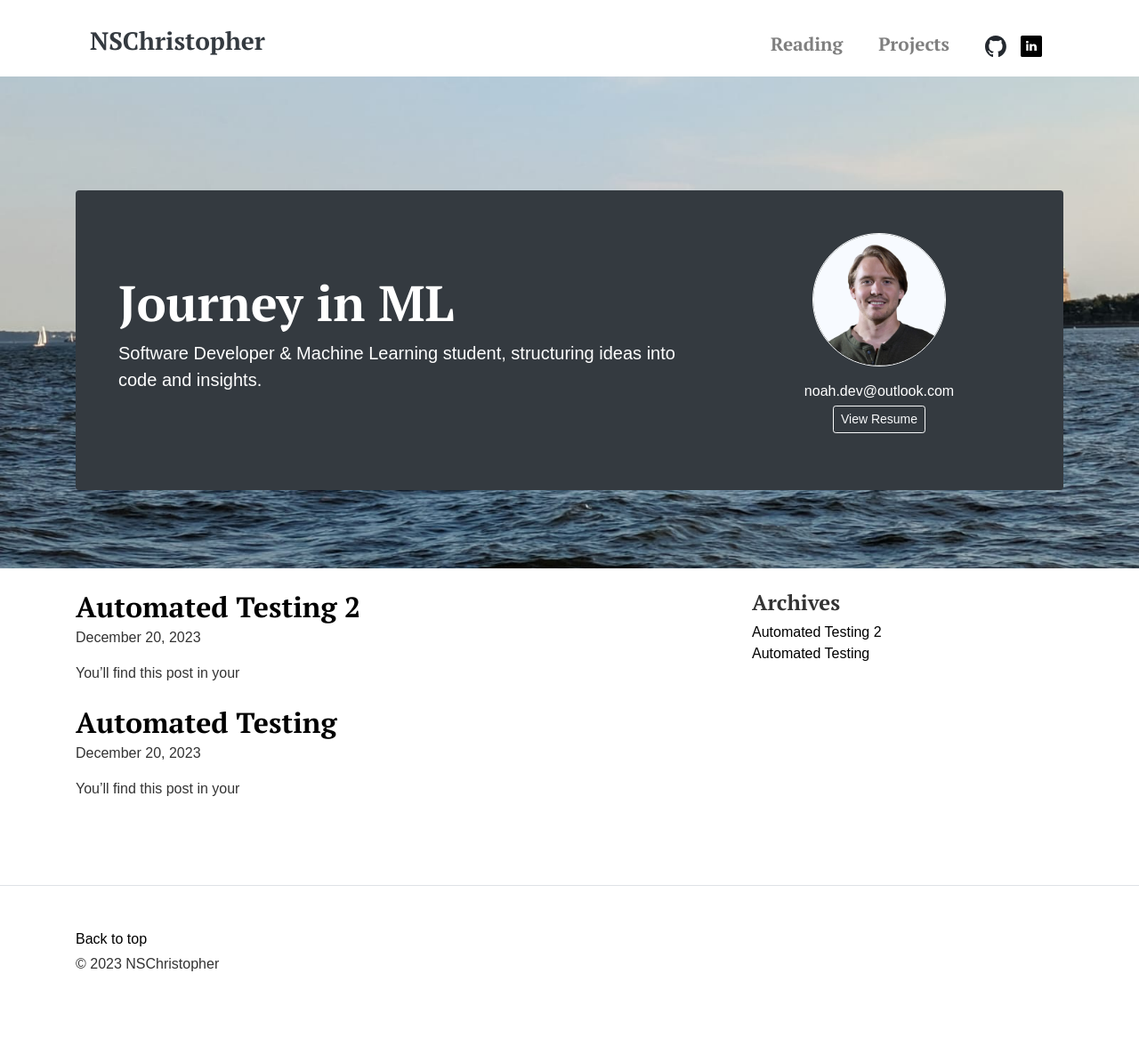
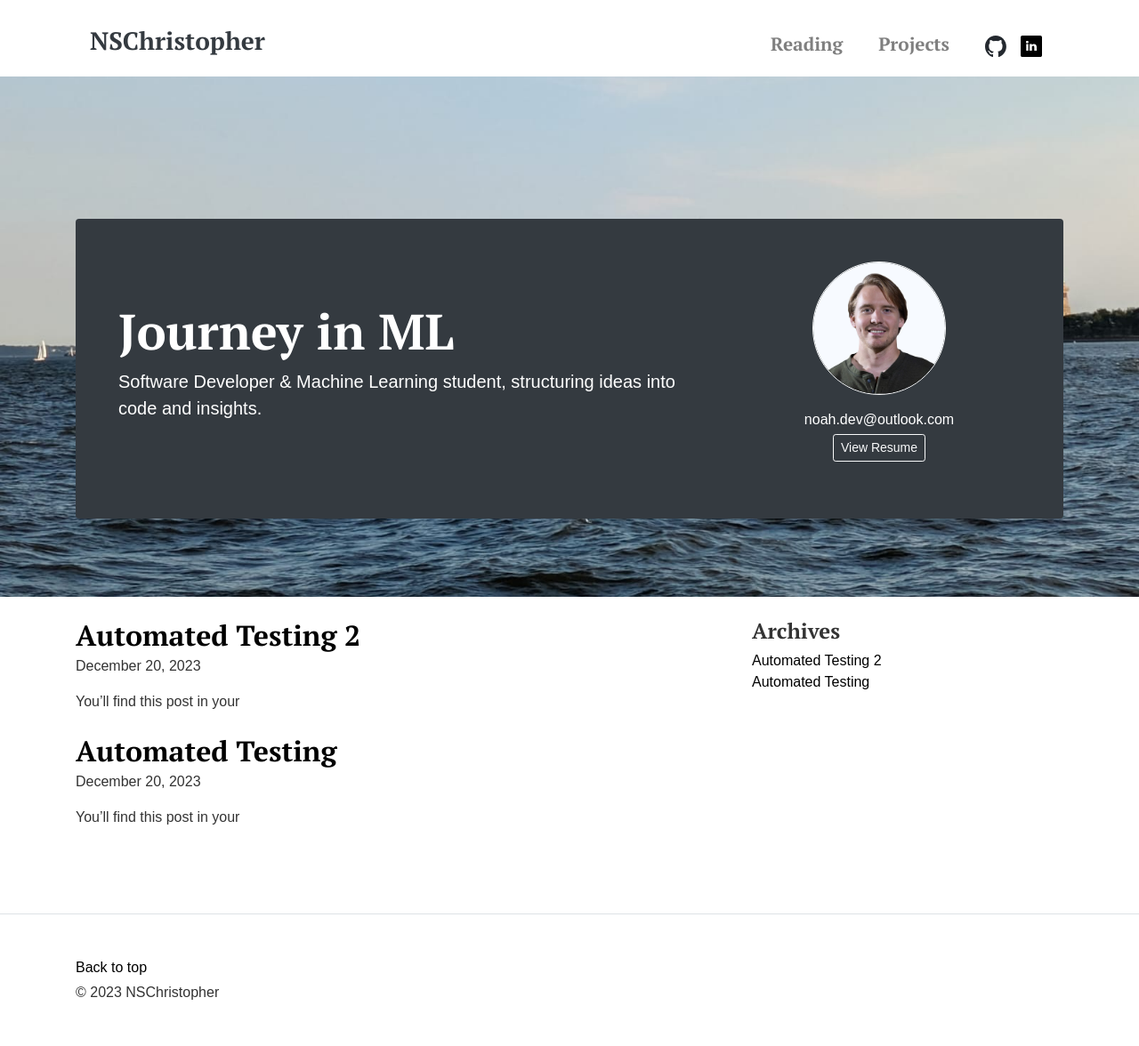
Before and after one commit to NSChristopher/NSChristopher.github.io, a Jekyll site: the page built from index.html, in a window 1280 px wide. Shown: the whole page at 89% size. Built offline with Jekyll 4.4.1, drawn with Linux system fonts in a browser that asks for light colours; before the commit the page ends 1144 px from its top, so only the background shows below that.

Commit message:
Update index.html

```diff
--- a/index.html
+++ b/index.html
@@ -10,7 +10,7 @@ title: "NSChristopher"
   /* pull it up 56px (approx your header height) */
   margin-top: -30px;
   /* extra space above the hero card */
-  padding-top: 8rem;
+  padding-top: 10rem;
   /* extra space below the hero card */
   padding-bottom: 4rem;
 ">
```
